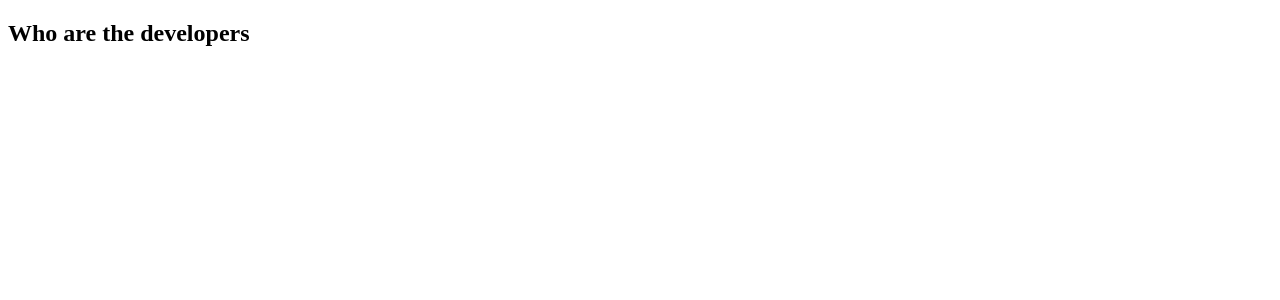
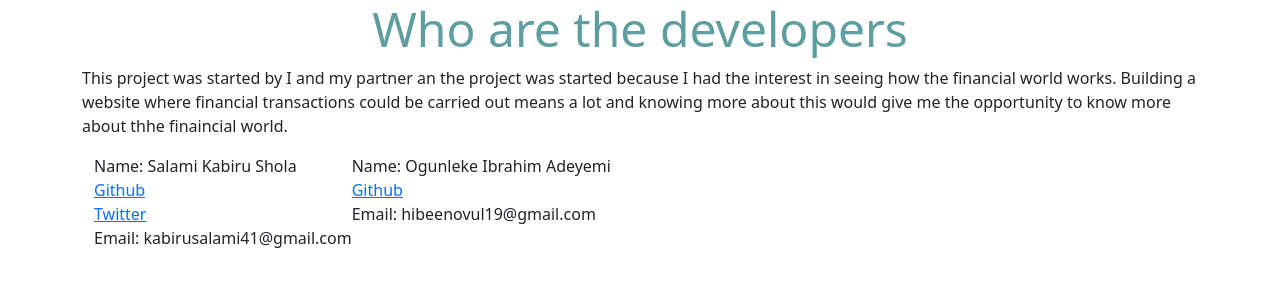
Before and after one commit to Sholakaybee/goldfinance_v2, a Flask app: page /about in a window 1280 px wide. Shown: the top 300 px of the page. Run offline with Flask 3, Linux system fonts and the light colour scheme.

Commit message:
added the about page

```diff
--- a/static/styles.css
+++ b/static/styles.css
@@ -313,3 +313,16 @@ strong {
   margin-right: 20rem;
   margin-top: -10.5rem;
 }
+/* these are the styes for the about.html */
+.dev-are {
+  font-size: 3rem;
+  text-align: center;
+  color: cadetblue;
+}
+.to-chg {
+  display: flex;
+  box-sizing: border-box;
+}
+right-col {
+  float: right;
+}
--- a/templates/about.html
+++ b/templates/about.html
@@ -4,14 +4,40 @@
 <head>
     <meta charset="UTF-8">
     <meta name="viewport" content="width=device-width, initial-scale=1.0">
+    <link rel="stylesheet" href="/static/styles.css" />
+    <link href="https://cdn.jsdelivr.net/npm/bootstrap@5.3.2/dist/css/bootstrap.min.css" rel="stylesheet"
+        integrity="sha384-T3c6CoIi6uLrA9TneNEoa7RxnatzjcDSCmG1MXxSR1GAsXEV/Dwwykc2MPK8M2HN" crossorigin="anonymous" />
     <title>about us</title>
 </head>
 
 <body>
-    <h2>Who are the developers</h2>
-    <p>
-
-    </p>
+    <div class="container">
+        <h2 class="dev-are">Who are the developers</h2>
+        <p>
+            This project was started by I and my partner an the project was started because I had the interest in seeing
+            how
+            the financial world works. Building a website where financial transactions could be carried out means a lot
+            and
+            knowing more about this would give me the opportunity to know more about thhe finaincial world.
+        </p>
+        <div class="container to-chg">
+            <div class="left-col">
+                <p>
+                    Name: Salami Kabiru Shola <br> <a target="_blank" href="https://github.com/Sholakaybee">Github</a>
+                    <br>
+                    <a target="_blank" href="https://twitter.com/sholakaybee">Twitter</a> <br>
+                    Email: kabirusalami41@gmail.com
+                </p>
+            </div>
+            <div class="right-col">
+                <p>
+                    Name: Ogunleke Ibrahim Adeyemi <br> <a target="_blank"
+                        href="https://github.com/hibeenovul">Github</a>
+                    <br> Email: hibeenovul19@gmail.com
+                </p>
+            </div>
+        </div>
+    </div>
 </body>
 
 </html>
```
